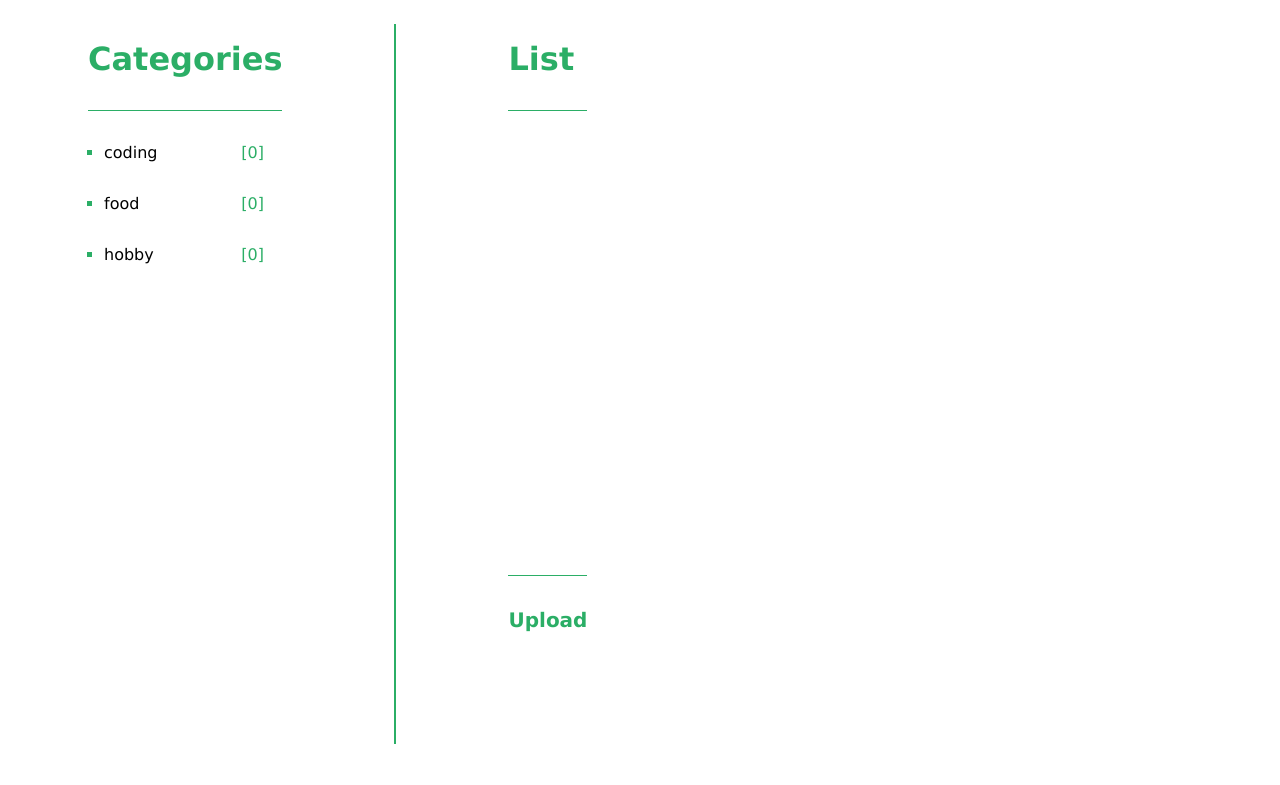
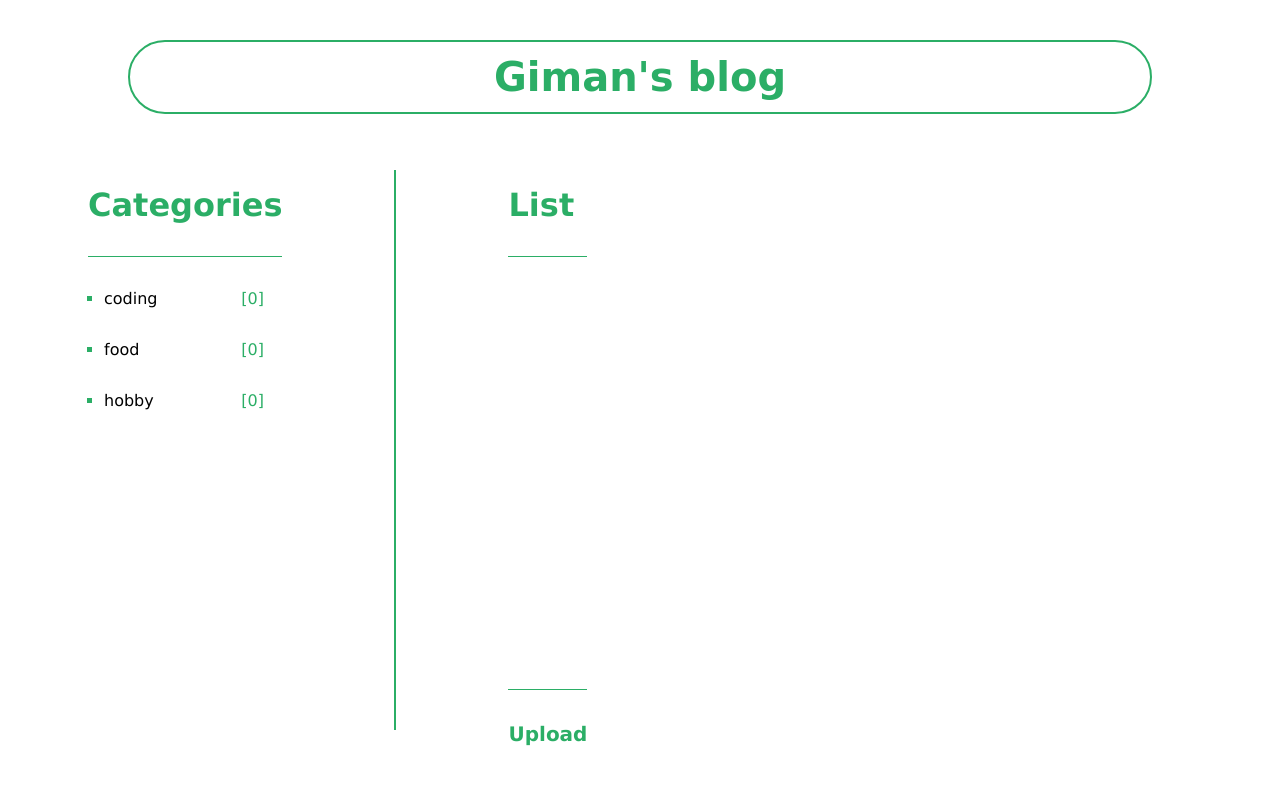
Before and after one commit to seoulmango/Likelion2022_HW, a Django app: page /list in a window 1280 px wide. Shown: the top 785 px of the page. Run offline with Django 4.2, Linux system fonts and the light colour scheme; data that the repository does not hold is empty.

Commit message:
Session06 blogbanner

```diff
--- a/Session06_HW/blogProject/blogApp/static/home.css
+++ b/Session06_HW/blogProject/blogApp/static/home.css
@@ -10,6 +10,8 @@ h1 {
 }
 
 button {
+    position: absolute;
+    top: 50%;
     background-color: #2BAE66;
     border: 2px, solid, darkgreen;
 }
--- a/Session06_HW/blogProject/blogApp/static/list.css
+++ b/Session06_HW/blogProject/blogApp/static/list.css
@@ -1,4 +1,19 @@
-body {
+.blog-header {
+	color: #2BAE66;
+    font-family: cursive;
+    font-weight: bold;
+    font-size: 40px;
+    text-align: center;
+}
+
+.header-box {
+    border: solid #2BAE66 0.05em;
+    border-radius: 1em;
+    margin: 1em 3em;
+    padding: 0.3em;
+}
+
+.blog-section {
 	color: #2BAE66;
 	background-color: white;
 	font-family: 'Lucida Sans', 'Lucida Sans Regular', 'Lucida Grande', 'Lucida Sans Unicode', Geneva, Verdana, sans-serif;
@@ -12,7 +27,7 @@ ul {
 
 ol {
     padding-left: 1em;
-    min-height: 25em;
+    min-height: 23em;
 }
 
 li {
@@ -77,7 +92,7 @@ a:active {
     margin-left: 7em;
     margin-right: 7em;
     margin-top: 1em;
-    height: 45em;
+    height: 35em;
 }
 
 .hl {
--- a/Session06_HW/blogProject/blogApp/templates/list.html
+++ b/Session06_HW/blogProject/blogApp/templates/list.html
@@ -9,6 +9,10 @@
     <title>List</title>
 </head>
 <body>
+    <div class="blog-header">
+        <div class="header-box">Giman's blog</div>
+    </div>
+    <div class="blog-section">
         <div class="category-box">
             <h1>Categories</h1>
             <div class="hl"></div>
@@ -55,5 +59,6 @@
             <div class="hl"></div>
             <a class="newtext" href="{% url 'new' %}">Upload</a>
         </div>
+    </div>
 </body>
 </html>
```
Also changed, not shown: 1 other file. Lines whose indentation alone changed are shown as unchanged.
